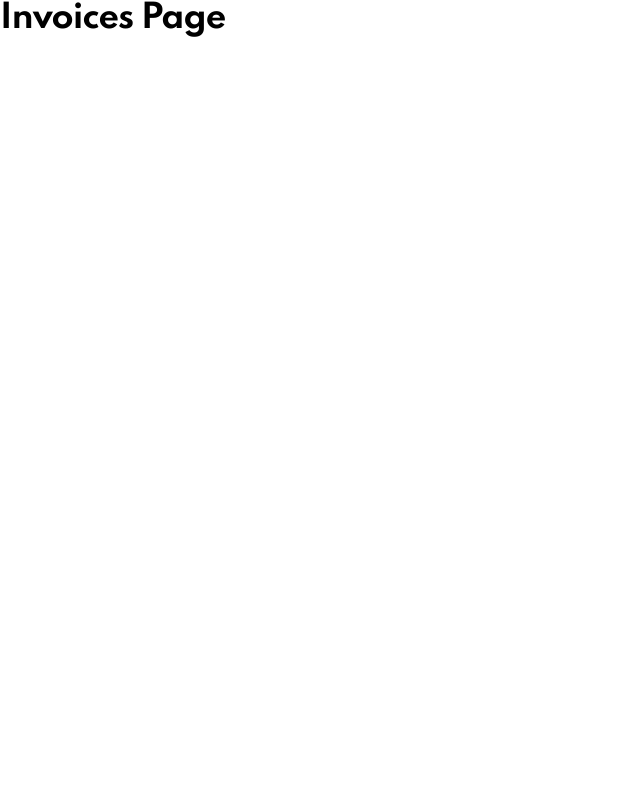
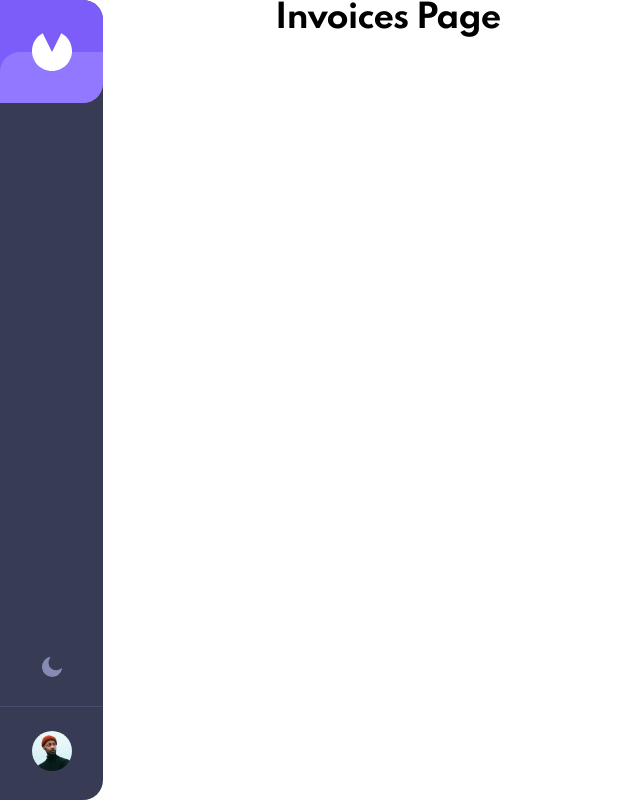
Before and after one commit to AgneBalc/react--invoice-app, a React (Create React App) app: page / in a window 1280 px wide. Shown: the whole page, without its empty margins (0-640 px from the left). Built offline with nearby package versions, Linux system fonts and the light colour scheme.

Commit message:
Header content and styles created

```diff
--- a/src/components/layout/Header.tsx
+++ b/src/components/layout/Header.tsx
@@ -1,5 +1,28 @@
+import StyledHeader from "../../styles/header-styles";
+import Logo from "../../assets/logo.svg";
+import { ReactComponent as IconMoon } from "../../assets/icon-moon.svg";
+import Avatar from "../../assets/image-avatar.jpg";
+
 const Header = () => {
-  return <header></header>;
+  return (
+    <StyledHeader>
+      <img src={Logo} alt="Invoice App logo" />
+      <nav>
+        <ul className="actionBar">
+          <li className="themeIcon">
+            <a href="">
+              <IconMoon />
+            </a>
+          </li>
+          <li className="avatarIcon">
+            <a href="">
+              <img src={Avatar} alt="avatar image" />
+            </a>
+          </li>
+        </ul>
+      </nav>
+    </StyledHeader>
+  );
 };
 
 export default Header;
--- a/src/index.css
+++ b/src/index.css
@@ -8,9 +8,17 @@
   margin: 0;
 }
 
+body {
+  position: relative;
+}
+
 a {
   color: inherit;
   text-decoration: none;
+}
+
+ul {
+  list-style: none;
 }
 
 button {
@@ -50,3 +58,8 @@ h4 {
   line-height: 0.9375rem;
   letter-spacing: -0.25px;
 }
+
+main {
+  margin: 0 auto;
+  max-width: 730px;
+}
--- /dev/null
+++ b/src/styles/header-styles.tsx
@@ -0,0 +1,42 @@
+import { styled } from "styled-components";
+
+const StyledHeader = styled.header`
+  width: 6.4375rem;
+  height: 100dvh;
+  background-color: #373b53;
+  position: fixed;
+  border-radius: 0px 1.25rem 1.25rem 0px;
+  display: flex;
+  flex-direction: column;
+  justify-content: space-between;
+  align-items: center;
+  padding-bottom: 1.5rem;
+  .actionBar {
+    display: flex;
+    flex-direction: column;
+    align-items: center;
+    justify-content: center;
+    gap: 1.5rem;
+    .themeIcon {
+      color: #858bb2;
+      &:hover {
+        color: #fff;
+      }
+    }
+    .avatarIcon {
+      border-top: 1px solid rgb(73, 78, 110);
+      padding-top: 1.5rem;
+      width: 6.4375rem;
+      display: flex;
+      align-items: center;
+      justify-content: center;
+      img {
+        width: 2.5rem;
+        height: 2.5rem;
+        border-radius: 50%;
+      }
+    }
+  }
+`;
+
+export default StyledHeader;
```
